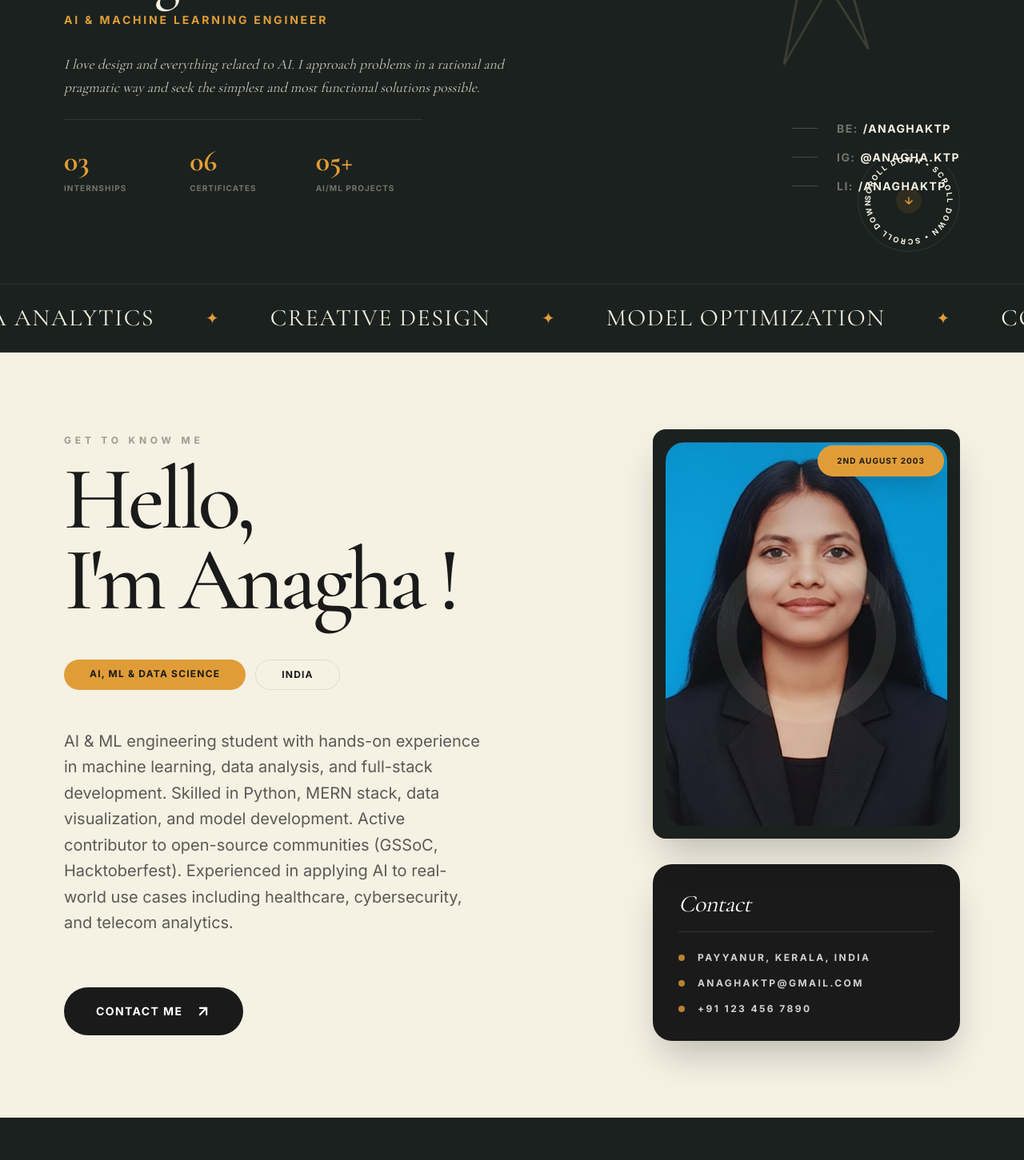
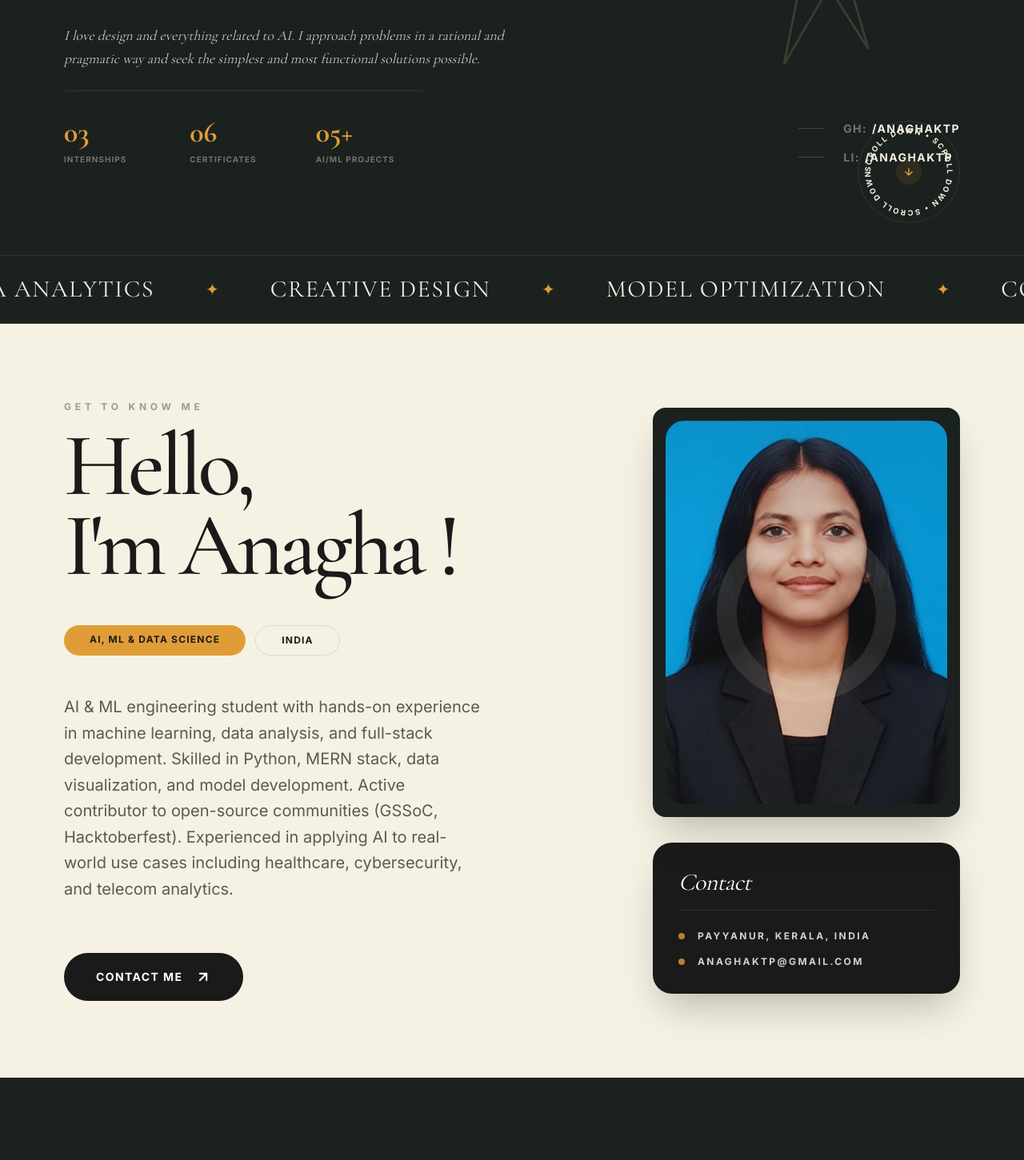
Before and after one commit to ANAGHAKTP/portfolio, a Next.js app: page / in a window 1280 px wide. Shown: the part 483-1934 px from the top of the page at 80% size. Built offline with nearby package versions, Linux system fonts and the light colour scheme.

Commit message:
refactor: remove personal details from about section and update social links in hero component

```diff
--- a/src/components/About.jsx
+++ b/src/components/About.jsx
@@ -59,10 +59,6 @@ export default function About() {
                             <div className="absolute top-1/2 left-1/2 -translate-x-1/2 -translate-y-1/2 w-56 h-56 border-[25px] border-cream/10 rounded-full"></div>
                         </div>
 
-                        {/* Floating Date Pill on photo */}
-                        <div className="absolute top-4 right-4 bg-mustard text-black px-6 py-3 rounded-badge text-[10px] font-bold uppercase tracking-widest shadow-xl z-20">
-                            {aboutData.birthDate}
-                        </div>
                     </div>
 
                     {/* Separate Contact Card below photo */}
@@ -77,10 +73,6 @@ export default function About() {
                                 <span className="w-2 h-2 rounded-full bg-mustard"></span>
                                 <span className="break-all">{aboutData.email}</span>
                             </div>
-                            <div className="flex items-center space-x-4">
-                                <span className="w-2 h-2 rounded-full bg-mustard"></span>
-                                <span>{aboutData.phone}</span>
-                            </div>
                         </div>
                     </div>
                 </div>
--- a/src/components/Hero.jsx
+++ b/src/components/Hero.jsx
@@ -107,6 +107,9 @@ export default function Hero() {
                                 } else if (social.platform.toLowerCase() === "linkedin") {
                                     prefix = "LI: ";
                                     handle = "/ANAGHAKTP";
+                                } else if (social.platform.toLowerCase() === "github") {
+                                    prefix = "GH: ";
+                                    handle = "/ANAGHAKTP";
                                 } else {
                                     prefix = `${social.platform.toUpperCase().substring(0, 2)}: `;
                                     handle = social.handle;
--- a/src/data/portfolio.js
+++ b/src/data/portfolio.js
@@ -4,9 +4,8 @@ export const heroData = {
     tagline: "I love design and everything related to AI. I approach problems in a rational and pragmatic way and seek the simplest and most functional solutions possible.",
     avatar: "/hero-avatar.png",
     socials: [
-        { platform: "BE", handle: "/anaghaktp", url: "https://www.behance.net/anaghaktp" },
-        { platform: "IG", handle: "@anagha.ktp", url: "https://www.instagram.com/anagha.ktp" },
-        { platform: "LI", handle: "/anaghaktp", url: "https://www.linkedin.com/in/anaghaktp" }
+        { platform: "github", handle: "/ANAGHAKTP", url: "https://github.com/ANAGHAKTP" },
+        { platform: "linkedin", handle: "/ANAGHAKTP", url: "https://www.linkedin.com/in/anaghaktp/" }
     ]
 };
 
@@ -15,9 +14,7 @@ export const aboutData = {
     description: "AI & ML engineering student with hands-on experience in machine learning, data analysis, and full-stack development. Skilled in Python, MERN stack, data visualization, and model development. Active contributor to open-source communities (GSSoC, Hacktoberfest). Experienced in applying AI to real-world use cases including healthcare, cybersecurity, and telecom analytics.",
     location: "Payyanur, Kerala, India",
     interest: "AI, ML & Data Science",
-    birthDate: "2nd August 2003",
-    email: "anaghaktp@gmail.com",
-    phone: "+91 123 456 7890"
+    email: "anaghaktp@gmail.com"
 };
 
 export const experienceData = [
```
